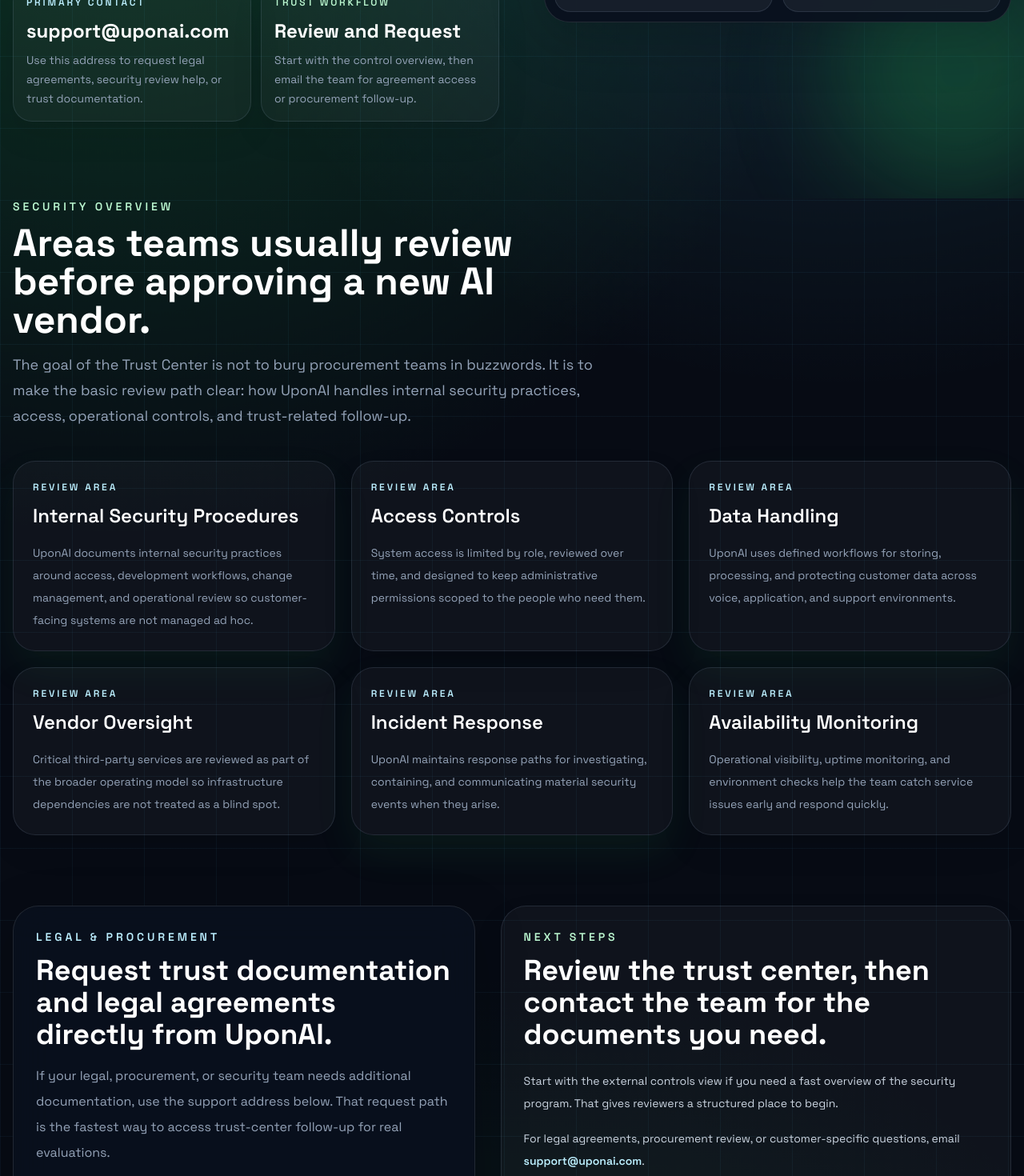
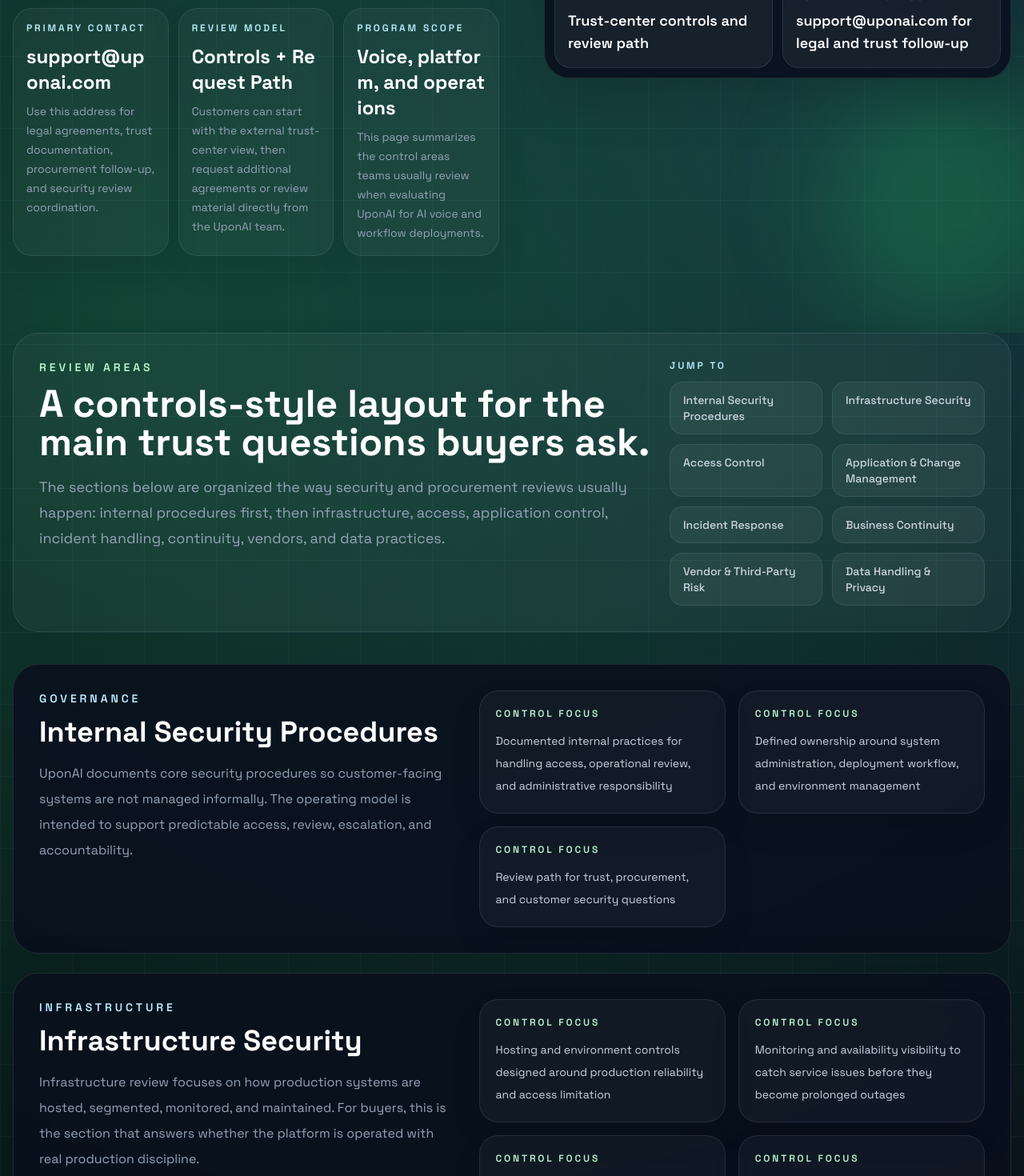
Before and after one commit to uponai8192/uponai, a Next.js app: page /trust-center in a window 1280 px wide. Shown: the part 920-2390 px from the top of the page at 80% size. Built offline with nearby package versions, Linux system fonts and the light colour scheme; no server answers.

Commit message:
Expand Trust Center page structure

```diff
--- a/src/app/trust-center/page.tsx
+++ b/src/app/trust-center/page.tsx
@@ -2,41 +2,154 @@
 import Image from 'next/image';
 import Link from 'next/link';
 import { brandPhotos } from '@/lib/brand-photos';
-import {
-  buildBreadcrumbSchema,
-  buildPageMetadata,
-} from '@/lib/seo';
+import { buildBreadcrumbSchema, buildPageMetadata } from '@/lib/seo';
 
-const controlAreas = [
+const trustCenterLinks = [
   {
-    title: 'Internal Security Procedures',
-    body:
-      'UponAI documents internal security practices around access, development workflows, change management, and operational review so customer-facing systems are not managed ad hoc.',
+    label: 'Open External Trust Center',
+    href: 'https://app.vanta.com/re-tell.ai/trust/8nfvavp5klt9n4iz32h90/controls#internal-security-procedures',
   },
   {
-    title: 'Access Controls',
+    label: 'Request Legal Agreements',
+    href: 'mailto:support@uponai.com?subject=UponAI%20Legal%20Agreements%20Request',
+  },
+];
+
+const overviewCards = [
+  {
+    eyebrow: 'Primary Contact',
+    title: 'support@uponai.com',
     body:
-      'System access is limited by role, reviewed over time, and designed to keep administrative permissions scoped to the people who need them.',
+      'Use this address for legal agreements, trust documentation, procurement follow-up, and security review coordination.',
   },
   {
-    title: 'Data Handling',
+    eyebrow: 'Review Model',
+    title: 'Controls + Request Path',
     body:
-      'UponAI uses defined workflows for storing, processing, and protecting customer data across voice, application, and support environments.',
+      'Customers can start with the external trust-center view, then request additional agreements or review material directly from the UponAI team.',
   },
   {
-    title: 'Vendor Oversight',
+    eyebrow: 'Program Scope',
+    title: 'Voice, platform, and operations',
     body:
-      'Critical third-party services are reviewed as part of the broader operating model so infrastructure dependencies are not treated as a blind spot.',
+      'This page summarizes the control areas teams usually review when evaluating UponAI for AI voice and workflow deployments.',
+  },
+];
+
+const quickLinks = [
+  { id: 'internal-security-procedures', label: 'Internal Security Procedures' },
+  { id: 'infrastructure-security', label: 'Infrastructure Security' },
+  { id: 'access-control', label: 'Access Control' },
+  { id: 'application-change-management', label: 'Application & Change Management' },
+  { id: 'incident-response', label: 'Incident Response' },
+  { id: 'business-continuity', label: 'Business Continuity' },
+  { id: 'vendor-risk', label: 'Vendor & Third-Party Risk' },
+  { id: 'data-handling', label: 'Data Handling & Privacy' },
+];
+
+const controlDomains = [
+  {
+    id: 'internal-security-procedures',
+    eyebrow: 'Governance',
+    title: 'Internal Security Procedures',
+    description:
+      'UponAI documents core security procedures so customer-facing systems are not managed informally. The operating model is intended to support predictable access, review, escalation, and accountability.',
+    bullets: [
+      'Documented internal practices for handling access, operational review, and administrative responsibility',
+      'Defined ownership around system administration, deployment workflow, and environment management',
+      'Review path for trust, procurement, and customer security questions',
+    ],
   },
   {
-    title: 'Incident Response',
-    body:
-      'UponAI maintains response paths for investigating, containing, and communicating material security events when they arise.',
+    id: 'infrastructure-security',
+    eyebrow: 'Infrastructure',
+    title: 'Infrastructure Security',
+    description:
+      'Infrastructure review focuses on how production systems are hosted, segmented, monitored, and maintained. For buyers, this is the section that answers whether the platform is operated with real production discipline.',
+    bullets: [
+      'Hosting and environment controls designed around production reliability and access limitation',
+      'Monitoring and availability visibility to catch service issues before they become prolonged outages',
+      'Operational review of infrastructure dependencies and service-layer risk',
+      'Vendor-backed platform components evaluated as part of the broader deployment stack',
+    ],
   },
   {
-    title: 'Availability Monitoring',
-    body:
-      'Operational visibility, uptime monitoring, and environment checks help the team catch service issues early and respond quickly.',
+    id: 'access-control',
+    eyebrow: 'Identity',
+    title: 'Access Control',
+    description:
+      'Access is treated as a scoped operational function, not an open convenience layer. Teams evaluating UponAI typically want to know who can access administrative systems, how access is granted, and how that access is reviewed over time.',
+    bullets: [
+      'Role-based access principles for internal systems and operational tooling',
+      'Administrative permissions restricted to the people who need them',
+      'Periodic review expectations for privileged access and environment reach',
+      'Controlled path for onboarding, changing, and removing internal access',
+    ],
+  },
+  {
+    id: 'application-change-management',
+    eyebrow: 'Engineering',
+    title: 'Application & Change Management',
+    description:
+      'Because UponAI sits close to customer communications and workflow logic, change management matters. Buyers need confidence that production changes are not introduced casually and that application behavior can be updated with a defined workflow.',
+    bullets: [
+      'Structured development and deployment workflow rather than direct ad hoc production editing',
+      'Review path for application changes that affect customer behavior or operational logic',
+      'Defined process for updating workflow logic, routing rules, and system behavior over time',
+      'Operational traceability around what is changed and why',
+    ],
+  },
+  {
+    id: 'incident-response',
+    eyebrow: 'Response',
+    title: 'Incident Response',
+    description:
+      'If an issue affects security, availability, or customer operations, the response path needs to be clear. The emphasis here is on investigation, containment, communication, and operational follow-up.',
+    bullets: [
+      'Documented response path for investigating material security or service events',
+      'Escalation approach for incidents affecting customer-facing workflows',
+      'Containment and communication expectations during meaningful disruptions',
+      'Follow-up review to improve response quality over time',
+    ],
+  },
+  {
+    id: 'business-continuity',
+    eyebrow: 'Resilience',
+    title: 'Business Continuity & Availability',
+    description:
+      'For communications software, trust is tied directly to uptime and continuity. This section is about how the team thinks about service continuity, monitoring, and the ability to recover from operational issues.',
+    bullets: [
+      'Availability monitoring and service-level visibility across critical workflows',
+      'Operational continuity planning for incidents that affect normal call-handling or platform behavior',
+      'Recovery mindset around restoring service and reducing prolonged interruption',
+      'Dependence review for third-party infrastructure and service providers',
+    ],
+  },
+  {
+    id: 'vendor-risk',
+    eyebrow: 'Third Parties',
+    title: 'Vendor & Third-Party Risk',
+    description:
+      'AI voice deployments often rely on infrastructure, monitoring, and software vendors. Customers reviewing UponAI need a clear indication that those dependencies are treated as part of the security model, not ignored because they sit outside first-party code.',
+    bullets: [
+      'Third-party services reviewed within the broader operational risk model',
+      'Attention to infrastructure, monitoring, and communications dependencies',
+      'Vendor selection and dependency awareness as part of platform operations',
+      'Support path for customer questions related to external service reliance',
+    ],
+  },
+  {
+    id: 'data-handling',
+    eyebrow: 'Data',
+    title: 'Data Handling & Privacy',
+    description:
+      'Security review is incomplete without understanding how data is handled. This section is intended to frame how UponAI approaches customer information, workflow data, and operational processing in practical terms.',
+    bullets: [
+      'Defined handling approach for customer and workflow-related data across platform operations',
+      'Processing expectations shaped around access limitation and operational need',
+      'Customer path for trust-related questions about stored or processed information',
+      'Support route for legal agreements and documentation requests tied to data review',
+    ],
   },
 ];
 
@@ -45,17 +158,22 @@
   'Security questionnaire coordination',
   'Trust center access and control documentation',
   'Vendor and architecture review conversations',
+  'Customer security follow-up tied to purchasing decisions',
+  'Review support for privacy, data handling, and operational controls',
 ];
 
-const trustCenterLinks = [
-  {
-    label: 'View Trust Center Details',
-    href: 'https://app.vanta.com/re-tell.ai/trust/8nfvavp5klt9n4iz32h90/controls#internal-security-procedures',
-  },
-  {
-    label: 'Request Legal Agreements',
-    href: 'mailto:support@uponai.com?subject=UponAI%20Legal%20Agreements%20Request',
-  },
+const documentItems = [
+  'Trust-center control access through the external review portal',
+  'Legal agreement request coordination through support@uponai.com',
+  'Procurement and vendor review follow-up for buying teams',
+  'Clarification path for security, privacy, and operational review questions',
+];
+
+const evaluationSteps = [
+  'Start with the external trust-center controls view for a quick program overview.',
+  'Use this local UponAI page to understand how the review areas map to the platform and operating model.',
+  'Email support@uponai.com for legal agreements, procurement review, or additional documentation.',
+  'Use the standard contact or demo path if you also need architecture or product discussions.',
 ];
 
 export const metadata: Metadata = buildPageMetadata({
@@ -64,7 +182,7 @@
     'Review the UponAI trust center, security posture overview, and request legal agreements or trust documentation from the team.',
   path: '/trust-center',
   openGraphDescription:
-    'Access the UponAI trust center overview, security program highlights, and trust documentation request path.',
+    'Access the UponAI trust center overview, security controls summary, and legal-agreement request path.',
   image: brandPhotos.connectedGlobe,
 });
 
@@ -93,12 +211,13 @@
               Trust Center
             </div>
             <h1 className="theme-heading mt-6 max-w-4xl text-5xl font-bold leading-[0.95] md:text-7xl">
-              Trust, security, and transparency for teams evaluating UponAI.
+              Security, trust, and review support for teams evaluating UponAI.
             </h1>
             <p className="theme-soft mt-6 max-w-3xl text-lg leading-8 md:text-xl">
-              When customers evaluate AI voice infrastructure, they need more than a product demo.
-              They need a clear path to security information, operational controls, and legal review.
-              The UponAI Trust Center is the place to start.
+              The UponAI Trust Center is designed for legal, procurement, security, and customer
+              review teams that need a clearer view of how the platform is operated. This page
+              expands the review path beyond a simple overview and organizes the main control
+              domains customers usually ask about.
             </p>
 
             <div className="mt-8 flex flex-col gap-4 sm:flex-row">
@@ -119,32 +238,16 @@
               ))}
             </div>
 
-            <div className="mt-8 grid gap-3 sm:grid-cols-2">
-              <div className="theme-card rounded-[1.5rem] p-4">
+            <div className="mt-8 grid gap-3 sm:grid-cols-3">
+              {overviewCards.map((card) => (
+                <div key={card.title} className="theme-card rounded-[1.5rem] p-4">
                   <p className="text-xs font-semibold uppercase tracking-[0.24em] text-[var(--brand-cyan-text)]">
-                  Primary Contact
+                    {card.eyebrow}
                   </p>
-                <a
-                  href="mailto:support@uponai.com"
-                  className="theme-heading mt-3 block break-all text-2xl font-bold"
-                >
-                  support@uponai.com
-                </a>
-                <p className="theme-soft mt-2 text-sm leading-6">
-                  Use this address to request legal agreements, security review help, or trust
-                  documentation.
-                </p>
+                  <p className="theme-heading mt-3 break-all text-2xl font-bold">{card.title}</p>
+                  <p className="theme-soft mt-2 text-sm leading-6">{card.body}</p>
                 </div>
-              <div className="theme-card rounded-[1.5rem] p-4">
-                <p className="text-xs font-semibold uppercase tracking-[0.24em] text-[var(--brand-green-text)]">
-                  Trust Workflow
-                </p>
-                <p className="theme-heading mt-3 text-2xl font-bold">Review and Request</p>
-                <p className="theme-soft mt-2 text-sm leading-6">
-                  Start with the control overview, then email the team for agreement access or
-                  procurement follow-up.
-                </p>
-              </div>
+              ))}
             </div>
           </div>
 
@@ -164,18 +267,18 @@
               <div className="mt-3 grid gap-3 md:grid-cols-2">
                 <div className="theme-card-soft rounded-[1.25rem] p-4">
                   <p className="text-xs font-semibold uppercase tracking-[0.24em] text-[var(--brand-green-text)]">
-                    Review Path
+                    External Review
                   </p>
                   <p className="theme-heading mt-2 text-lg font-semibold">
-                    Trust center details plus procurement follow-up
+                    Trust-center controls and review path
                   </p>
                 </div>
                 <div className="theme-card-soft rounded-[1.25rem] p-4">
                   <p className="text-xs font-semibold uppercase tracking-[0.24em] text-[var(--brand-cyan-text)]">
-                    Legal Access
+                    Agreement Access
                   </p>
                   <p className="theme-heading mt-2 text-lg font-semibold">
-                    Request agreements directly from the UponAI support team
+                    support@uponai.com for legal and trust follow-up
                   </p>
                 </div>
               </div>
@@ -184,42 +287,81 @@
         </div>
       </section>
 
-      <section className="px-4 pb-6">
+      <section className="px-4 pb-10">
         <div className="mx-auto max-w-7xl">
+          <div className="theme-card rounded-[2rem] p-6 md:p-8">
+            <div className="flex flex-col gap-5 lg:flex-row lg:items-start lg:justify-between">
               <div className="max-w-3xl">
                 <p className="text-sm font-semibold uppercase tracking-[0.28em] text-[var(--brand-green-text)]">
-              Security Overview
+                  Review Areas
                 </p>
                 <h2 className="theme-heading mt-3 text-3xl font-bold md:text-5xl">
-              Areas teams usually review before approving a new AI vendor.
+                  A controls-style layout for the main trust questions buyers ask.
                 </h2>
                 <p className="theme-soft mt-4 text-base leading-8 md:text-lg">
-              The goal of the Trust Center is not to bury procurement teams in buzzwords. It is to
-              make the basic review path clear: how UponAI handles internal security practices,
-              access, operational controls, and trust-related follow-up.
+                  The sections below are organized the way security and procurement reviews usually
+                  happen: internal procedures first, then infrastructure, access, application
+                  control, incident handling, continuity, vendors, and data practices.
                 </p>
               </div>
 
-          <div className="mt-10 grid gap-5 md:grid-cols-2 xl:grid-cols-3">
-            {controlAreas.map((item, index) => (
-              <article
-                key={item.title}
-                className={`theme-card rounded-[1.75rem] p-6 ${
-                  index % 2 === 0 ? 'shadow-[0_22px_50px_rgba(34,197,94,0.08)]' : ''
-                }`}
+              <div className="lg:max-w-md">
+                <p className="mb-3 text-xs font-semibold uppercase tracking-[0.24em] text-[var(--brand-cyan-text)]">
+                  Jump To
+                </p>
+                <div className="grid gap-3 sm:grid-cols-2">
+                  {quickLinks.map((link) => (
+                    <a
+                      key={link.id}
+                      href={`#${link.id}`}
+                      className="theme-card-soft rounded-2xl px-4 py-3 text-sm font-medium text-[var(--text-body)] transition-colors hover:text-[var(--text-strong)]"
                     >
-                <p className="text-xs font-semibold uppercase tracking-[0.24em] text-[var(--brand-cyan-text)]">
-                  Review Area
+                      {link.label}
+                    </a>
+                  ))}
+                </div>
+              </div>
+            </div>
+          </div>
+        </div>
+      </section>
+
+      <section className="px-4 pb-12">
+        <div className="mx-auto max-w-7xl space-y-6">
+          {controlDomains.map((domain) => (
+            <section
+              id={domain.id}
+              key={domain.id}
+              className="theme-panel scroll-mt-36 rounded-[2rem] p-6 md:p-8"
+            >
+              <div className="grid gap-8 lg:grid-cols-[0.9fr_1.1fr]">
+                <div>
+                  <p className="text-sm font-semibold uppercase tracking-[0.28em] text-[var(--brand-cyan-text)]">
+                    {domain.eyebrow}
                   </p>
-                <h3 className="theme-heading mt-3 text-2xl font-semibold">{item.title}</h3>
-                <p className="theme-soft mt-4 text-sm leading-7">{item.body}</p>
-              </article>
+                  <h2 className="theme-heading mt-3 text-3xl font-bold md:text-4xl">
+                    {domain.title}
+                  </h2>
+                  <p className="theme-soft mt-4 text-base leading-8">{domain.description}</p>
+                </div>
+
+                <div className="grid gap-4 md:grid-cols-2">
+                  {domain.bullets.map((item) => (
+                    <div key={item} className="theme-card rounded-[1.5rem] p-5">
+                      <p className="text-xs font-semibold uppercase tracking-[0.24em] text-[var(--brand-green-text)]">
+                        Control Focus
+                      </p>
+                      <p className="theme-body mt-3 text-sm leading-7">{item}</p>
+                    </div>
                   ))}
                 </div>
               </div>
             </section>
+          ))}
+        </div>
+      </section>
 
-      <section className="px-4 py-16">
+      <section className="px-4 py-8">
         <div className="mx-auto grid max-w-7xl gap-8 lg:grid-cols-[0.95fr_1.05fr]">
           <div className="theme-panel rounded-[2rem] p-7">
             <p className="text-sm font-semibold uppercase tracking-[0.28em] text-[var(--brand-cyan-text)]">
@@ -236,7 +378,10 @@
 
             <ul className="mt-6 space-y-3">
               {requestItems.map((item) => (
-                <li key={item} className="theme-card-soft rounded-2xl px-4 py-3 text-sm leading-7 text-[var(--text-body)]">
+                <li
+                  key={item}
+                  className="theme-card-soft rounded-2xl px-4 py-3 text-sm leading-7 text-[var(--text-body)]"
+                >
                   {item}
                 </li>
               ))}
@@ -245,30 +390,21 @@
 
           <div className="theme-card rounded-[2rem] p-7">
             <p className="text-sm font-semibold uppercase tracking-[0.28em] text-[var(--brand-green-text)]">
-              Next Steps
+              Available Review Path
             </p>
             <h2 className="theme-heading mt-3 text-3xl font-bold md:text-4xl">
-              Review the trust center, then contact the team for the documents you need.
+              Use the external trust-center controls view, then request what your team needs.
             </h2>
-            <div className="mt-6 space-y-4 text-sm leading-7 text-[var(--text-body)]">
-              <p>
-                Start with the external controls view if you need a fast overview of the security
-                program. That gives reviewers a structured place to begin.
-              </p>
-              <p>
-                For legal agreements, procurement review, or customer-specific questions, email{' '}
-                <a
-                  href="mailto:support@uponai.com"
-                  className="font-semibold text-[var(--brand-cyan-text)] transition-colors hover:text-[var(--text-strong)]"
+
+            <div className="mt-6 grid gap-3">
+              {documentItems.map((item) => (
+                <div
+                  key={item}
+                  className="theme-card-soft rounded-2xl px-4 py-3 text-sm leading-7 text-[var(--text-body)]"
                 >
-                  support@uponai.com
-                </a>
-                .
-              </p>
-              <p>
-                If you also want to discuss product scope, deployment model, or AI voice
-                architecture, use the normal sales path through the contact page or demo booking.
-              </p>
+                  {item}
+                </div>
+              ))}
             </div>
 
             <div className="mt-8 flex flex-col gap-4 sm:flex-row">
@@ -288,6 +424,29 @@
           </div>
         </div>
       </section>
+
+      <section className="px-4 py-14">
+        <div className="mx-auto max-w-7xl">
+          <div className="theme-card rounded-[2rem] p-7 md:p-8">
+            <p className="text-sm font-semibold uppercase tracking-[0.28em] text-[var(--brand-cyan-text)]">
+              Evaluation Flow
+            </p>
+            <h2 className="theme-heading mt-3 text-3xl font-bold md:text-4xl">
+              A straightforward path for customer trust review.
+            </h2>
+            <div className="mt-8 grid gap-4 md:grid-cols-2 xl:grid-cols-4">
+              {evaluationSteps.map((step, index) => (
+                <div key={step} className="theme-panel rounded-[1.5rem] p-5">
+                  <p className="text-xs font-semibold uppercase tracking-[0.24em] text-[var(--brand-green-text)]">
+                    Step {index + 1}
+                  </p>
+                  <p className="theme-body mt-3 text-sm leading-7">{step}</p>
+                </div>
+              ))}
+            </div>
+          </div>
+        </div>
+      </section>
     </>
   );
 }
```
Lines whose indentation alone changed are shown as unchanged.
